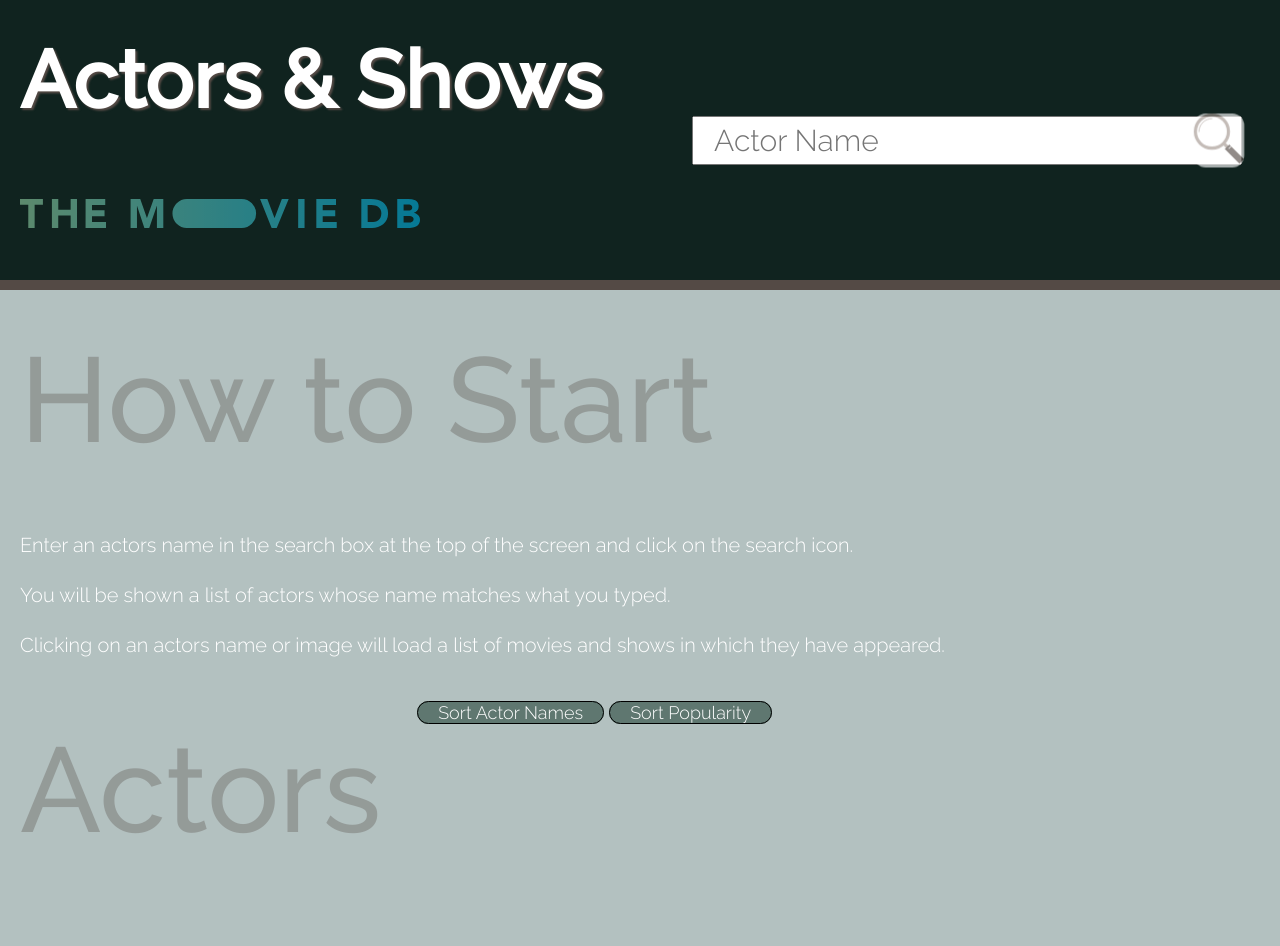
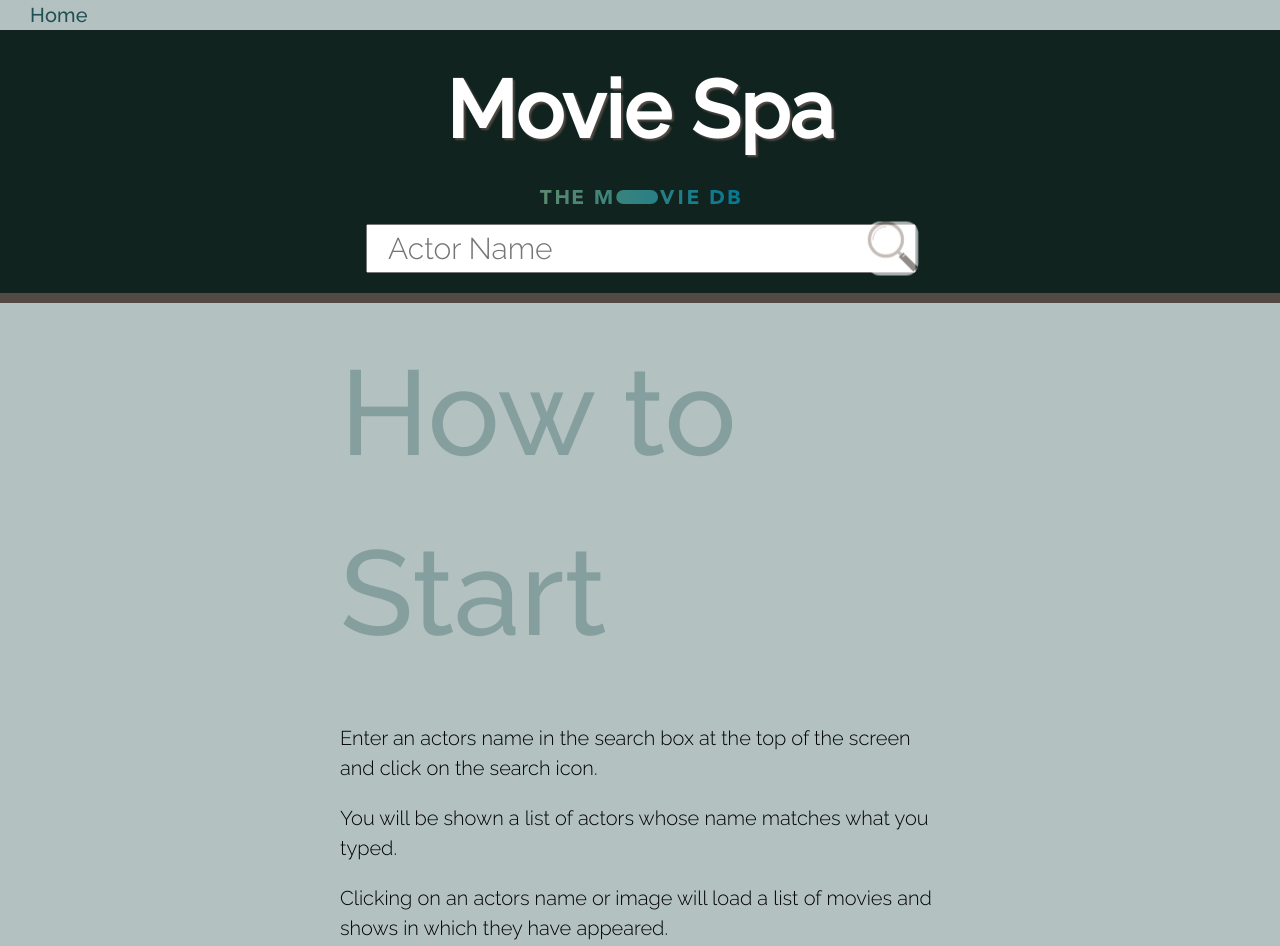
Before and after one commit to Fara0197/simpla-spa, a plain HTML site: page index.html in a window 1280 px wide. Shown: the top 946 px of the page. Before the commit the page ends 900 px from the top, so only its background shows below. Drawn offline with Linux system fonts and the light colour scheme.

Commit message:
updated testing

```diff
--- a/css/main.css
+++ b/css/main.css
@@ -26,9 +26,6 @@ body {
 header {
   background-color: hsl(168, 38%, 10%);
   color: hsl(20, 40%, 100%);
-  display: flex;
-  flex-direction: column;
-  justify-content: space-between;
   align-items: center;
   min-height: 15vh;
   font-size: 1rem;
@@ -41,15 +38,17 @@ header form {
 header h1 {
   text-shadow: 2px 2px 2px hsl(20, 10%, 30%);
 }
-h1 img {
-  max-width: 20rem;
+img {
+  max-width: 10rem;
   opacity: 0.6;
 }
-header form {
+form,
+h1, img {
   display: flex;
   justify-content: center;
   align-items: center;
-  margin-right: 1rem;
+  margin: auto;
+  width: 50%;
 }
 #search {
   font-size: 1rem;
@@ -82,7 +81,6 @@ header form {
   margin-left: -2.2rem;
   border: none;
   background-color: white;
-
 }
 
 /*******************
@@ -91,34 +89,32 @@ header form {
 
 #instructions {
   display: block;
-
+  margin: auto;
+  width: 50%;
 }
 #actors {
   display: none;
 }
 #media {
   display: none;
-
 }
 #instructions.active,
 #actors.active,
 #media.active {
   display: block;
-
 }
 #instructions h2,
 #actors h2,
 #media h2 {
   font-weight: 500;
   font-size: 3rem;
-  color: hsl(20, 10%, 30%);
+  color: hsl(171, 23%, 24%);
   padding: 1rem;
 }
 
 .content p {
   padding: 0 1rem;
   margin: 1rem 0;
-  color: white;
   display: flex;
   flex-wrap: wrap;
 }
@@ -136,7 +132,7 @@ header form {
 }
 
 .div,
-.media-card{
+.media-card {
   border: 0.5rem solid black;
   color: white;
   padding: 1rem;
@@ -153,33 +149,53 @@ h3 {
   margin: 1rem 0;
   font-size: 1.5rem;
 }
-.sort-actors{
-padding: 0.8rem;
+.sort-actors {
+  padding: 0.8rem;
 }
+
 #Sort-Name,
-#Sort-Pop{
-  font-size: 0.9rem;
+#Sort-Pop {
+  cursor: pointer;
   display: inline;
   vertical-align: middle;
-  padding: 0 1rem;
-  margin: 1rem 0;
-  background-color: hsl(162, 11%, 42%);
-  border: 1px solid #000;
-  border-radius: 2rem;
-  color: white;
+  font-size: 14px;
+  font-weight: 500;
+  height: 48px;
+  padding: 3px 24px;
+  align-items: center;
+  appearance: none;
+  background-color: #fff;
+  border-radius: 24px;
+  border-style: none;
+  box-shadow: rgba(0, 0, 0, .2) 0 3px 5px -1px,rgba(0, 0, 0, .14) 0 6px 10px 0,rgba(0, 0, 0, .12) 0 1px 18px 0;
+  box-sizing: border-box;
+  letter-spacing: .25px;
+  color: #3c4043;
 }
 #Sort-Name:active,
-#Sort-Pop:active{
+#Sort-Pop:active {
   background-color: hsl(160, 5%, 78%);
   border: 1px solid #000;
   border-radius: 2rem;
-  color:  hsl(168, 38%, 10%);
+  color: hsl(168, 38%, 10%);
 }
+.home-nav a {
+  color: hsla(184, 44%, 22%, 0.988);
+  text-decoration: none;
+  font-size: 1rem;
+  font-weight: 500;
+  height: 48px;
+  justify-content: center;
+  letter-spacing: .25px;
+  padding: 0.4rem 1rem;
+  margin-left: 0.5rem;
+  cursor: pointer;
 
+}
 
 #media button {
   text-decoration: none;
-  font-size: 1rem;
+  font-size: 2rem;
   width: 6rem;
   color: white;
   background-color: hsl(168, 38%, 10%);
@@ -194,14 +210,13 @@ padding: 0.8rem;
 ***********************/
 
 @keyframes transitionPage {
-
-  0%{
-  opacity: 0;
-  transform: rotateX(-10deg);
+  0% {
+    opacity: 0;
+    transform: rotateX(-10deg);
   }
-  100%{
-  opacity: 1;
-  transform: rotate(0)
+  100% {
+    opacity: 1;
+    transform: rotate(0);
   }
 }
 
@@ -244,7 +259,7 @@ padding: 0.8rem;
   #media h2 {
     /* for the wider screens */
     font-size: 6rem;
-    color: hsla(20, 10%, 30%, 0.32);
+    color: hsla(183, 41%, 25%, 0.32);
     position: relative;
   }
 }
--- a/index.html
+++ b/index.html
@@ -5,15 +5,21 @@
     <meta name="viewport" content="width=device-width, initial-scale=1.0" />
     <title>Movie SPA</title>
     <link rel="stylesheet" href="/css/main.css" />
+    <link rel="stylesheet" href="https://maxcdn.bootstrapcdn.com/font-awesome/4.4.0/css/font-awesome.min.css">
     <script src="./js/iconic.min.js"></script>
-    <script src="js/main.js" defer></script>
+    <script src="./js/main.js" defer></script>
   </head>
   <body>
+    <div class="home-nav">
+      <a href="./index.html">Home</a>
+
+
+     </div>
     <header>
       <h1>
-        Actors &amp; Shows
-        <img src="/img/movie_logo.svg" alt="movie-logo" />
+        Movie Spa
       </h1>
+      <img src="./img/movie_logo.svg" alt="movie-logo" />
       <form>
         <input type="search" id="search" value="" placeholder="Actor Name" />
         <button id="btnSearch" class="pulse">
@@ -40,11 +46,13 @@
         </div>
       </section>
       <section id="actors" class="active">
-        <h2>Actors</h2>
+
         <div class = "sort-actors">
+          <h2>Names</h2>
           <p id = "Sort-Name">Sort Actor Names</p>
           <p id = "Sort-Pop">Sort Popularity </p>
         </div>
+
         <div class="content">
           <div id="actor-Section">
           </div>
@@ -52,7 +60,10 @@
       </section>
 
       <section id="media">
-          <div id="media-content"></div>
+        <h2>Movies & Shows</h2>
+          <div id="media-content">
+
+          </div>
       </section>
     </main>
   </body>
```
